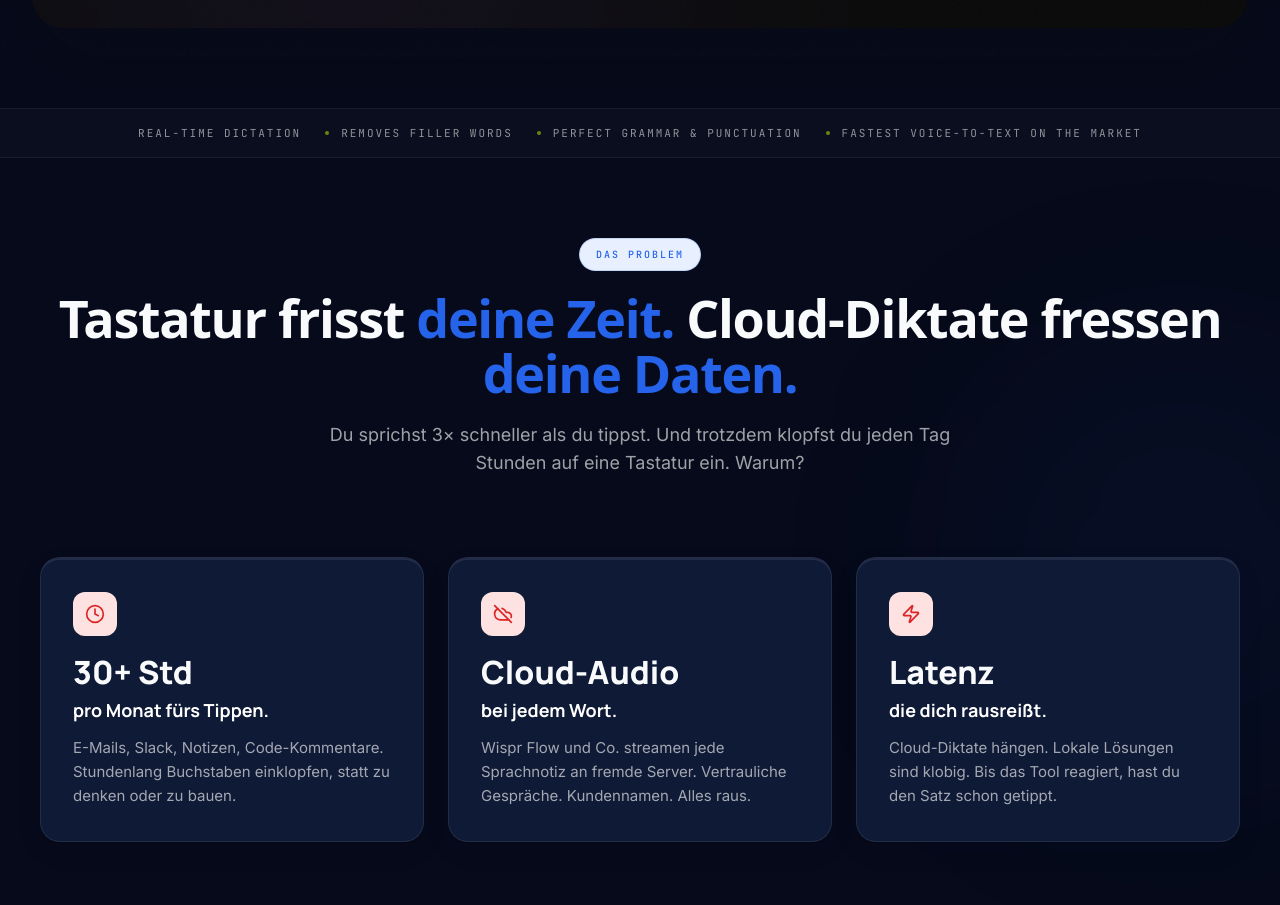
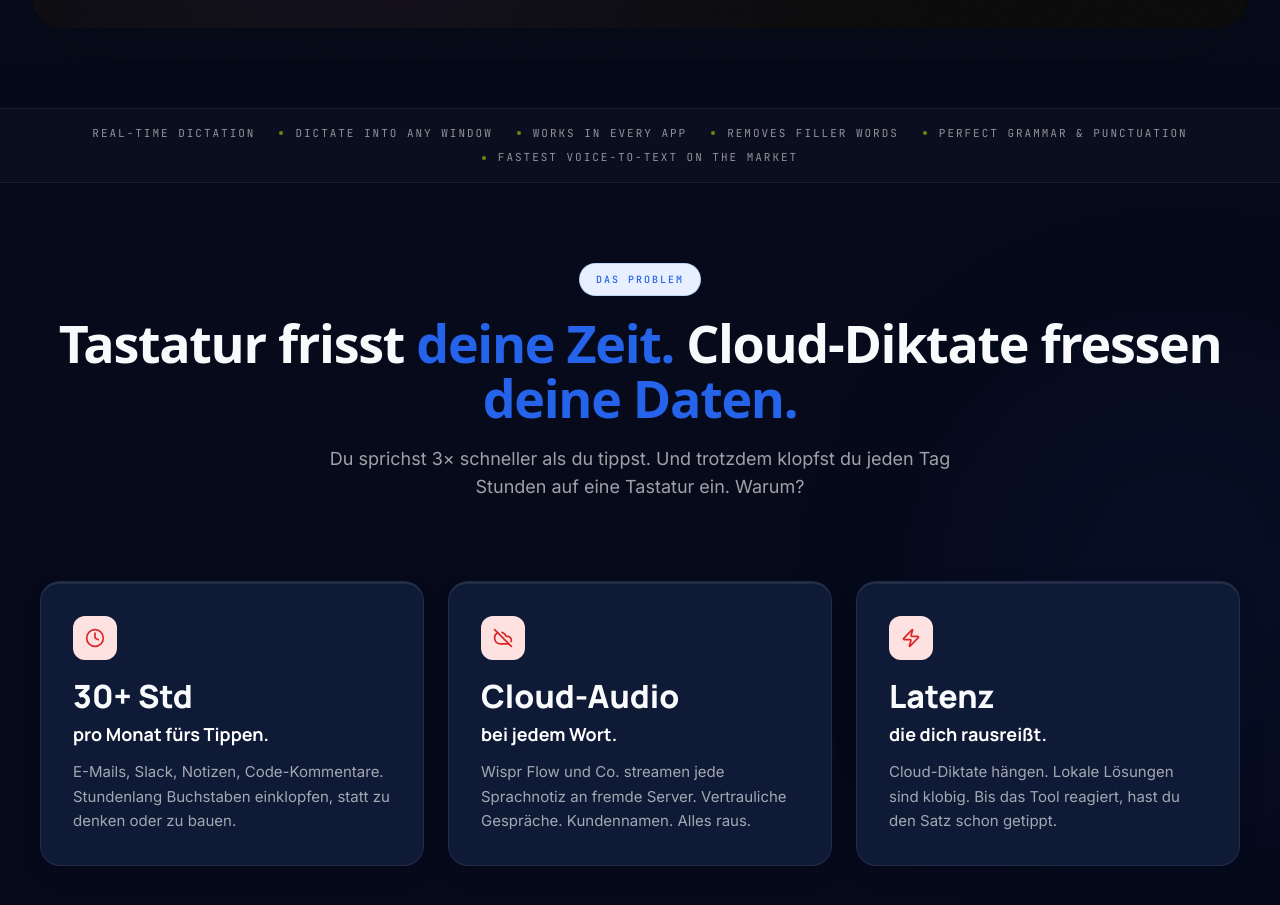
Before and after one commit to newwaysai/voiceit-website, a Next.js app: page / in a window 1280 px wide. Shown: the part 820-1725 px from the top of the page. Built offline with nearby package versions, Linux system fonts and the light colour scheme.

Commit message:
feat(strip): USP 'dictate into any window · works in every app'

```diff
--- a/src/components/voiceit/VoiceItFeatureStrip.jsx
+++ b/src/components/voiceit/VoiceItFeatureStrip.jsx
@@ -2,6 +2,8 @@
 
 const FEATURES = [
   'Real-time dictation',
+  'Dictate into any window',
+  'Works in every app',
   'Removes filler words',
   'Perfect grammar & punctuation',
   'Fastest voice-to-text on the market',
```
